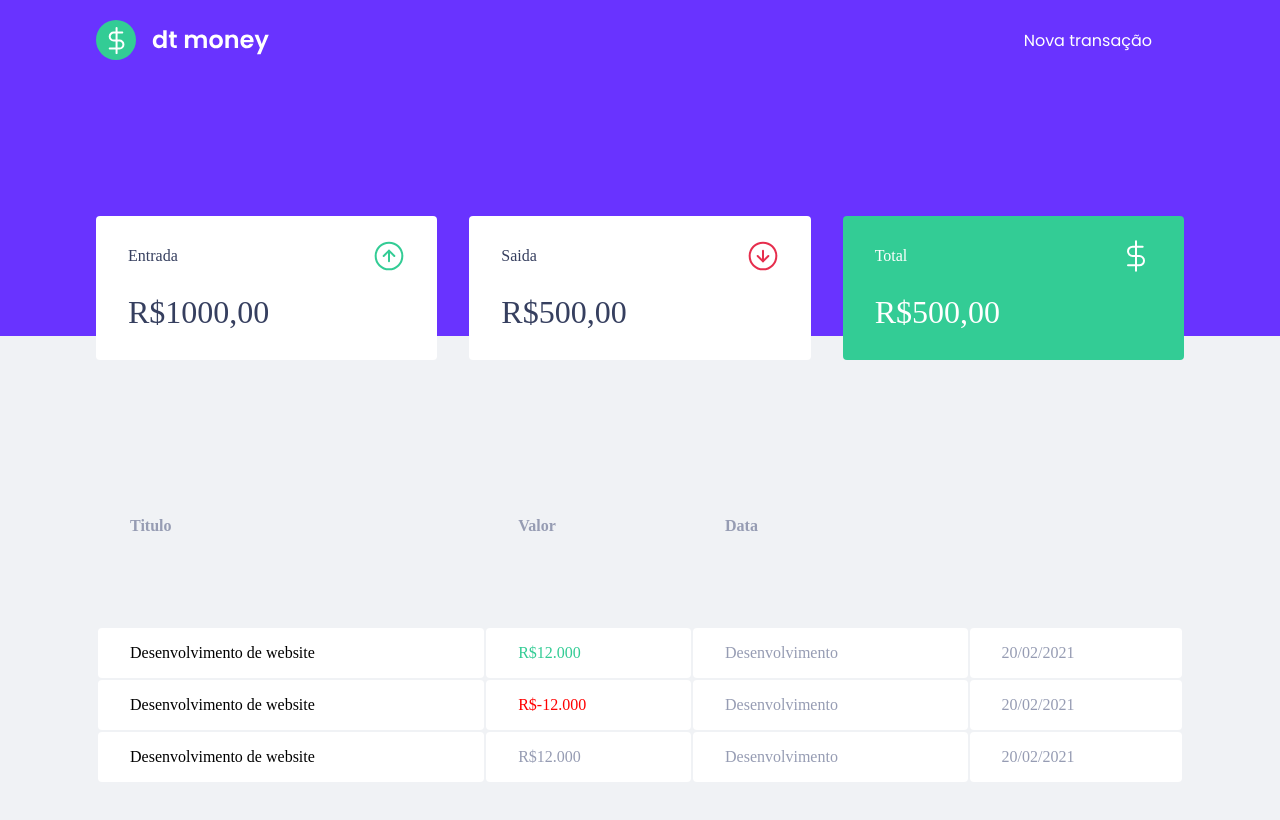
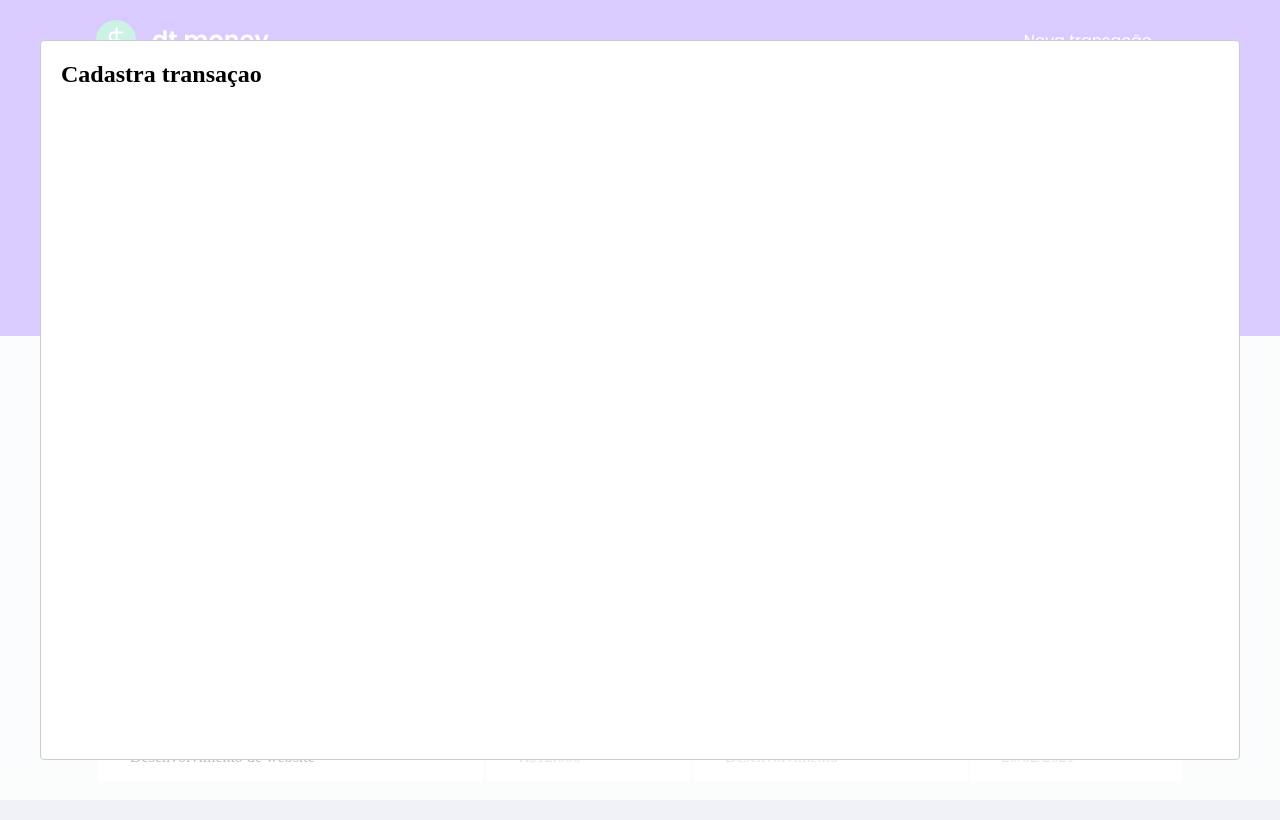
Before and after one commit to Marcelocerqueira/dt_maney, a React (Create React App) app: page / in a window 1280 px wide. Both pictures are taken after a click on the button "Nova transação". Shown: the top 820 px of the page. Built offline with nearby package versions, Linux system fonts and the light colour scheme; no server answers; what miragejs would draw is missing.

Commit message:
add modal..

```diff
--- a/package.json
+++ b/package.json
@@ -21,6 +21,7 @@
     "@types/node": "^12.0.0",
     "@types/react": "^17.0.0",
     "@types/react-dom": "^17.0.0",
+    "@types/react-modal": "^3.13.1",
     "@types/styled-components": "^5.1.15"
   },
   "scripts": {
--- a/src/App.tsx
+++ b/src/App.tsx
@@ -1,14 +1,34 @@
 // import styled from "styled-components";
+import { useState } from "react";
 import { Dashboard } from "./components/Dashboard";
 import { Header } from "./components/Header";
+import { GlobalStyle } from "./styles/global";
+import { NewTransactionModal } from "./components/NewTransactionModal";
 
-import { GlobalStyle } from "./styles/global";
+// Modal.setAppElement("#root");
 
 export function App() {
+  const [isNewTransactionModalOpen, setIsNewTransactionModalOpen] =
+    useState(false);
+
+  function handleOpenNewTransactionModal() {
+    setIsNewTransactionModalOpen(true);
+  }
+
+  function handleCloseNewTransactionModal() {
+    setIsNewTransactionModalOpen(false);
+  }
+
   return (
     <>
-      <Header />
+      <Header onOpenNewTransactionModal={handleOpenNewTransactionModal} />
       <Dashboard />
+
+      <NewTransactionModal
+        isOpen={isNewTransactionModalOpen}
+        onRequestClose={handleCloseNewTransactionModal}
+      />
+
       <GlobalStyle />
     </>
   );
--- a/src/components/Header/index.tsx
+++ b/src/components/Header/index.tsx
@@ -1,14 +1,18 @@
-import { useState } from "react";
 import logoImg from "../../assets/logo.svg";
 import { Container, Content } from "./styles";
 
-export function Header() {
-  const [isNewTransactionModalOpen, setIsNewTransactionModalOpen] = useState();
+interface HeaderProps {
+  onOpenNewTransactionModal: () => void;
+}
+
+export function Header({ onOpenNewTransactionModal }: HeaderProps) {
   return (
     <Container>
       <Content>
         <img src={logoImg} alt=" dt money" />
-        <button type="button">Nova transação</button>
+        <button type="button" onClick={onOpenNewTransactionModal}>
+          Nova transação
+        </button>
       </Content>
     </Container>
   );
--- /dev/null
+++ b/src/components/NewTransactionModal/index.tsx
@@ -0,0 +1,17 @@
+import Modal from "react-modal";
+
+interface NewTransactionModalProps {
+  isOpen: boolean;
+  onRequestClose: () => void;
+}
+
+export function NewTransactionModal({
+  isOpen,
+  onRequestClose,
+}: NewTransactionModalProps) {
+  return (
+    <Modal isOpen={isOpen} onRequestClose={onRequestClose}>
+      <h2>Cadastra transaçao</h2>
+    </Modal>
+  );
+}
--- /dev/null
+++ b/src/components/NewTransactionModal/styles.ts
@@ -0,0 +1,3 @@
+import styled from "styled-components";
+
+export const Container = styled.div``;
```
Also changed, not shown: 1 other file (tests, documents, lock files or other folders).
